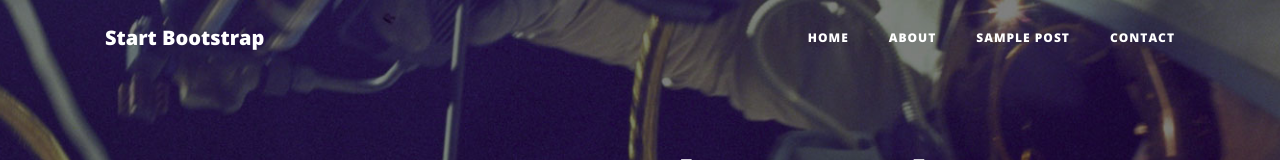
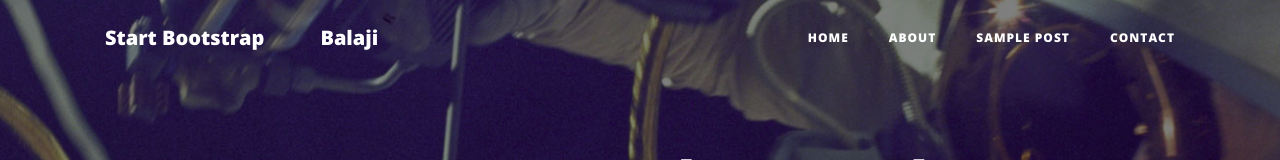
Before and after one commit to devopsbuzz/devopsbuzz.github.io, a website: page post.html in a window 1280 px wide. Shown: the top 160 px of the page. Drawn offline with nearby package versions, Linux system fonts and the light colour scheme.

Commit message:
Create post.html

```diff
--- a/post.html
+++ b/post.html
@@ -45,6 +45,7 @@
                 Menu <i class="fa fa-bars"></i>
             </button>
             <a class="navbar-brand" href="index.html">Start Bootstrap</a>
+            <a class="navbar-brand" href="mypage.html">Balaji</a>
             <div class="collapse navbar-collapse" id="navbarResponsive">
                 <ul class="navbar-nav ml-auto">
                     <li class="nav-item">
```
